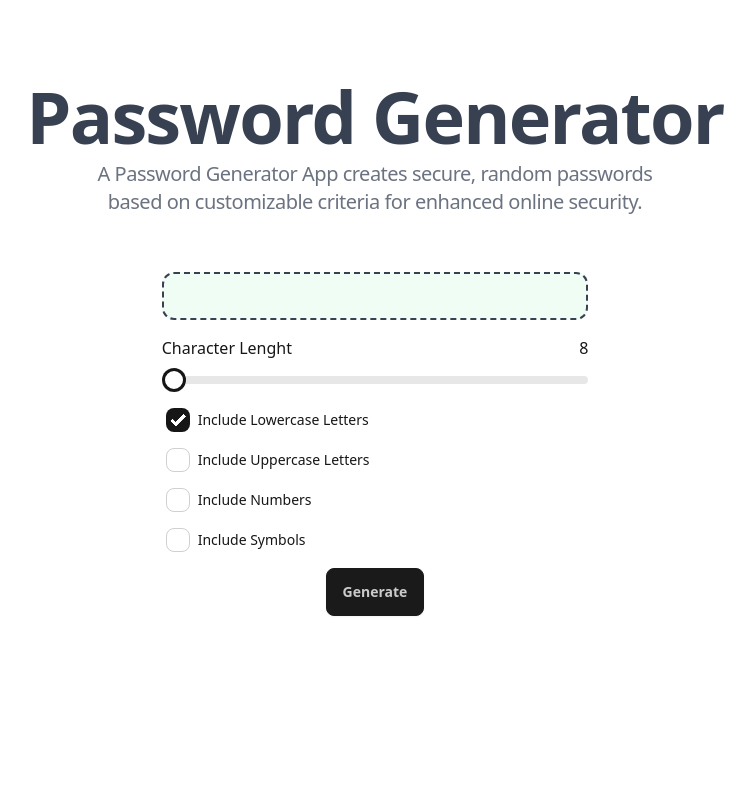
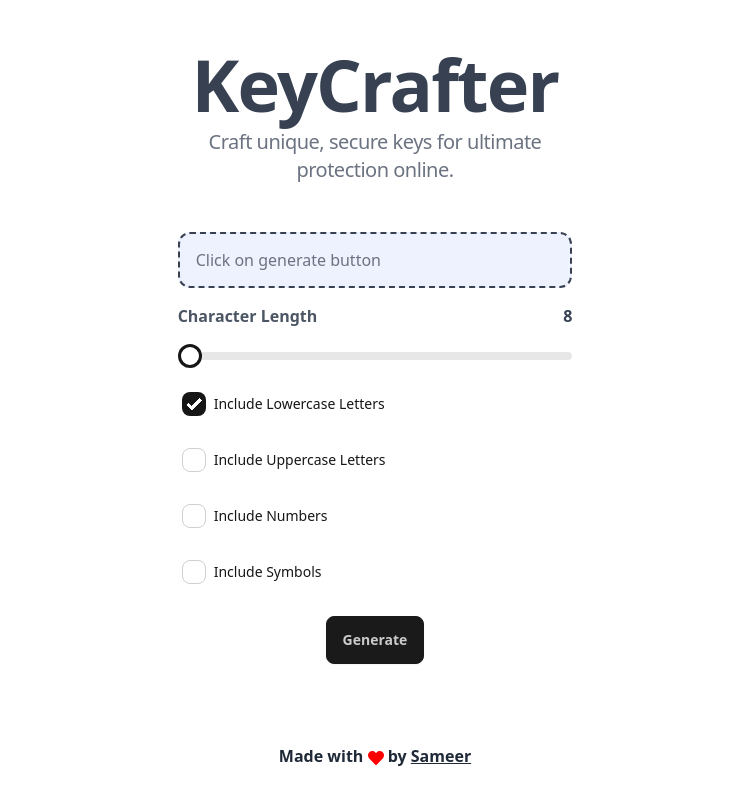
Before and after one commit to sameer60/key-crafter, a React (Vite) app: page / in a window 1280 px wide. Shown: the whole page, without its empty margins (265-1020 px from the left). Built offline with nearby package versions, Linux system fonts and the light colour scheme.

Commit message:
changed the name of app and added footer.

```diff
--- a/package.json
+++ b/package.json
@@ -15,7 +15,8 @@
     "@mui/material": "^6.3.0",
     "react": "^18.3.1",
     "react-dom": "^18.3.1",
-    "react-hot-toast": "^2.4.1"
+    "react-hot-toast": "^2.4.1",
+    "react-icons": "^5.4.0"
   },
   "devDependencies": {
     "@eslint/js": "^9.17.0",
--- a/src/App.jsx
+++ b/src/App.jsx
@@ -1,5 +1,6 @@
 import { getRandomChar } from "./utils";
 import toast, { Toaster } from "react-hot-toast";
+import { FaHeart } from "react-icons/fa";
 import { useState } from "react";
 import {
   lowerCaseLetters,
@@ -16,6 +17,29 @@ function App() {
   const [isUppercase, setIsUppercase] = useState(false);
   const [isNumbers, setIsNumbers] = useState(false);
   const [isSymbols, setIsSymbols] = useState(false);
+
+  const conditions = [
+    {
+      label: "Include Lowercase Letters",
+      checked: isLowercase,
+      setter: setIsLowercase,
+    },
+    {
+      label: "Include Uppercase Letters",
+      checked: isUppercase,
+      setter: setIsUppercase,
+    },
+    {
+      label: "Include Numbers",
+      checked: isNumbers,
+      setter: setIsNumbers,
+    },
+    {
+      label: "Include Symbols",
+      checked: isSymbols,
+      setter: setIsSymbols,
+    },
+  ];
 
   // generate Password
   function generatePassword() {
@@ -52,101 +76,71 @@ function App() {
   };
 
   return (
-    <main className="flex justify-center items-center h-screen">
-      <section className="w-full md:w-2/3 h-4/5 flex flex-col justify-center items-center gap-4">
-        <div className=" flex flex-col items-center gap-2 mb-10">
-          <h1 className="text-4xl md:text-5xl lg:text-6xl xl:text-7xl text-gray-700 text-balance tracking-tight text-center font-bold">
-            Password Generator
+    <main className="flex flex-col justify-center items-center min-h-screen">
+      <section className="w-full md:w-2/3 flex flex-col justify-center items-center gap-4 px-4 lg:px-8">
+        <div className="flex flex-col items-center gap-2 my-4 md:my-8">
+          <h1 className="text-4xl md:text-5xl lg:text-6xl xl:text-7xl text-gray-700 tracking-tight text-center font-bold">
+            KeyCrafter
           </h1>
-          <p className="text-sm md:text-md lg:text-lg xl:text-xl text-gray-500 text-balance tracking-tight font-normal text-center w-4/5">
-            A Password Generator App creates secure, random passwords based on
-            customizable criteria for enhanced online security.
+          <p className="text-sm md:text-base lg:text-lg xl:text-xl text-gray-500 tracking-tight font-normal text-center w-full sm:w-4/5">
+            Craft unique, secure keys for ultimate protection online.
           </p>
         </div>
 
         <div
           onClick={handleCopyToClipboard}
-          className="bg-green-50 transition-colors rounded-xl h-14 border-2 border-dashed border-gray-700 w-4/5 sm:w-2/3 md:w-1/2 text-gray-500 mx-auto flex items-center px-4 cursor-pointer overflow-hidden text-ellipsis whitespace-nowrap"
+          className="bg-indigo-50 transition-colors rounded-xl h-14 border-2 border-dashed border-gray-700 w-full sm:w-4/5 md:w-1/2 text-gray-500 mx-auto flex items-center px-4 cursor-pointer overflow-hidden text-ellipsis whitespace-nowrap"
         >
-          {password}
+          {password ? password : "Click on generate button"}
         </div>
 
-        <div className="h-96 w-4/5 sm:w-2/3 md:w-1/2 mx-auto">
-          <div className="flex justify-between mb-2">
-            <h3 className="">Character Lenght</h3>
-            <h4>{passwordLength}</h4>
+        <div className="w-full sm:w-4/5 md:w-1/2 mx-auto">
+          <div className="flex justify-between mb-4">
+            <h3 className="font-semibold text-gray-600">Character Length</h3>
+            <h4 className="font-bold text-gray-700">{passwordLength}</h4>
           </div>
-          <div className="flex justify-center mb-2">
           <input
             type="range"
             min={8}
             max={100}
             value={passwordLength}
-              className="range"
+            className="range w-full mb-4"
             onChange={(e) => setPasswordLength(e.target.value)}
           />
-          </div>
-          <div className="h-80">
-            <div className="form-control">
+
+          <div className="grid gap-4">
+            {conditions.map((item, idx) => (
+              <div key={idx} className="form-control">
                 <label className="label cursor-pointer justify-start gap-2">
                   <input
                     type="checkbox"
-                  checked={isLowercase}
-                  onChange={() => {
-                    setIsLowercase(!isLowercase);
-                  }}
+                    checked={item.checked}
+                    onChange={() => item.setter(!item.checked)}
                     className="checkbox"
                   />
-                <span className="label-text">Include Lowercase Letters</span>
+                  <span className="label-text">{item.label}</span>
                 </label>
               </div>
-            <div className="form-control">
-              <label className="label cursor-pointer justify-start gap-2">
-                <input
-                  type="checkbox"
-                  checked={isUppercase}
-                  onChange={() => {
-                    setIsUppercase(!isUppercase);
-                  }}
-                  className="checkbox"
-                />
-                <span className="label-text">Include Uppercase Letters</span>
-              </label>
+            ))}
           </div>
-            <div className="form-control">
-              <label className="label cursor-pointer justify-start gap-2">
-                <input
-                  type="checkbox"
-                  checked={isNumbers}
-                  onChange={() => {
-                    setIsNumbers(!isNumbers);
-                  }}
-                  className="checkbox"
-                />
-                <span className="label-text">Include Numbers</span>
-              </label>
-            </div>
-            <div className="form-control">
-              <label className="label cursor-pointer justify-start gap-2">
-                <input
-                  type="checkbox"
-                  checked={isSymbols}
-                  onChange={() => {
-                    setIsSymbols(!isSymbols);
-                  }}
-                  className="checkbox"
-                />
-                <span className="label-text">Include Symbols</span>
-              </label>
-            </div>
-            <div className="flex justify-center mt-2">
+
+          <div className="flex justify-center mt-6">
             <button onClick={generatePassword} className="btn btn-neutral">
               Generate
             </button>
           </div>
         </div>
-        </div>
       </section>
+
+      <footer className="mt-10 md:mt-20 mb-4">
+        <h2 className="text-center text-gray-800 font-semibold">
+          Made with <FaHeart className="inline" color="red" /> by{" "}
+          <a href="https://sameer-frontend-dev.vercel.app/" className="link">
+            Sameer
+          </a>
+        </h2>
+      </footer>
+
       <Toaster />
     </main>
   );
```
Also changed, not shown: 1 other file (tests, documents, lock files or other folders). Lines whose indentation alone changed are shown as unchanged.
